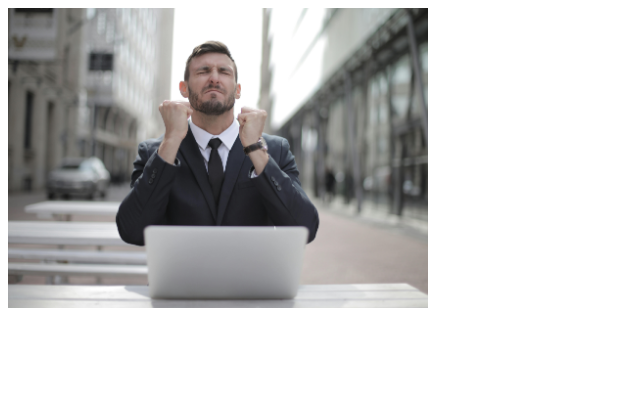
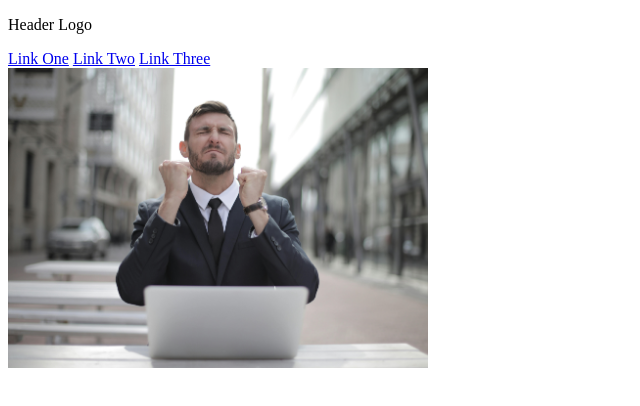
Before and after one commit to Blargh14/Odin-Project-Landing-Page, a plain HTML site: page index.html in a window 1280 px wide. Shown: the whole page, without its empty margins (0-640 px from the left). Drawn offline with Linux system fonts and the light colour scheme.

Commit message:
Add header placeholder items

```diff
--- a/index.html
+++ b/index.html
@@ -11,13 +11,20 @@
 
         <div class="header">
             <div>
+                <p>Header Logo</p>
+            </div>
+            <div class="header-links">
+                <a href="#">Link One</a>
+                <a href="#">Link Two</a>
+                <a href="#">Link Three</a>
+            </div>
+        </div>
+
+        <div class="content-1">
+            <div>
 
             </div>
             <img src="./images/pexels-olly-3778966.jpg">
-        </div>
-
-        <div class="content-1">
-
         </div>
 
         <div class="content-2">
```
